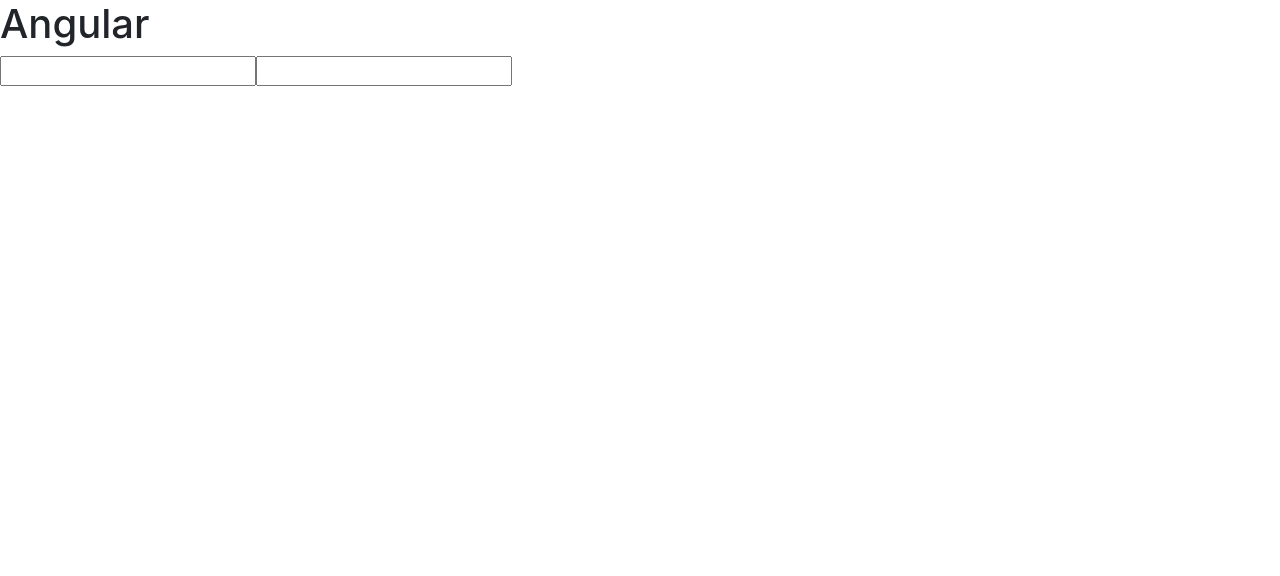
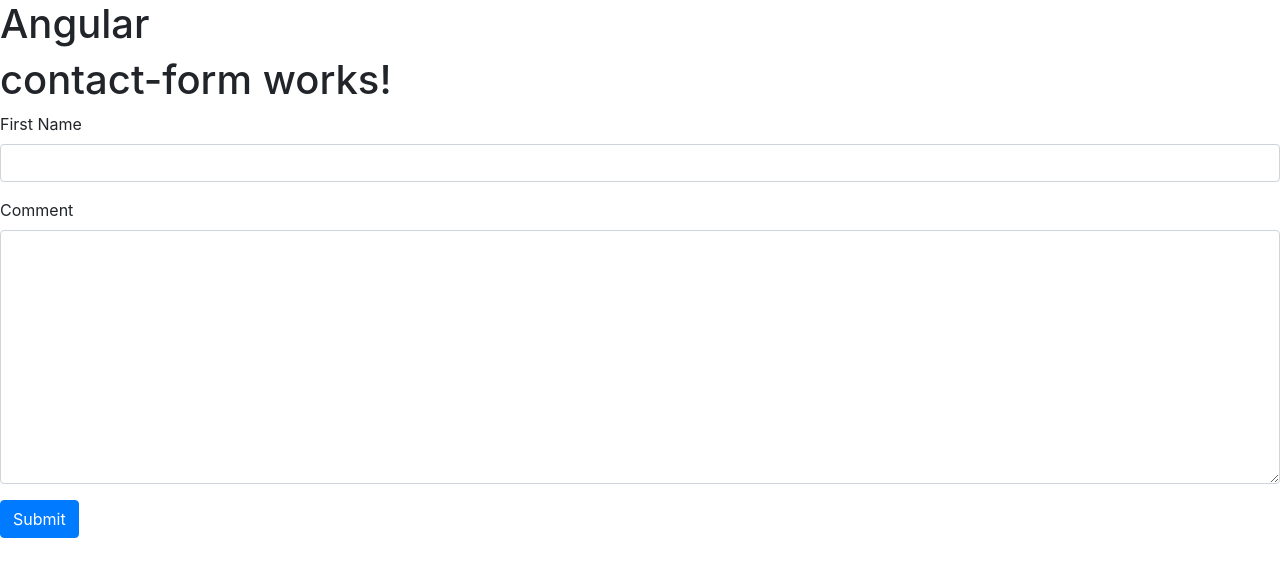
Before and after one commit to AdarshPawar29/Angular-App, an Angular app: page / in a window 1280 px wide. Shown: the top 576 px of the page. Built offline with nearby package versions, Linux system fonts and the light colour scheme.

Commit message:
contact-form

```diff
--- a/src/app/app.component.html
+++ b/src/app/app.component.html
@@ -54,6 +54,8 @@
 
 
 <!-- Directives & HostListner -->
-<input type="text" appInputFormat>
-<input type="text" appInputFormat [format] = "'lowercase'">
+<!-- <input type="text" appInputFormat> -->
+<!-- <input type="text" appInputFormat [format] = "'lowercase'"> -->
 <!-- <input type="text" [appInputFormat] = "'lowercase'"> -->
+
+<contact-form></contact-form>
--- a/src/app/app.component.ts
+++ b/src/app/app.component.ts
@@ -44,6 +44,7 @@
   // ngStyle
   canSave = true;
 
+  //trackBy
   task = {
     title: 'Review Application',
     // assignee: {
--- a/src/app/app.module.ts
+++ b/src/app/app.module.ts
@@ -10,6 +10,7 @@
 import { FavoriteComponent } from './favorite/favorite.component';
 import { PanelComponent } from './panel/panel.component';
 import { InputFormatDirective } from './input-format.directive';
+import { ContactFormComponent } from './contact-form/contact-form.component';
 
 @NgModule({
   declarations: [
@@ -17,7 +18,8 @@
     CoursesComponent,
     FavoriteComponent,
     PanelComponent,
-    InputFormatDirective
+    InputFormatDirective,
+    ContactFormComponent
   ],
   imports: [
     BrowserModule,
--- /dev/null
+++ b/src/app/contact-form/contact-form.component.html
@@ -0,0 +1,15 @@
+<h1>contact-form works!</h1>
+
+<form>
+    <div class="form-group">
+        <label for="firstname">First Name</label>
+        <input id="firstname" type="text" class="form-control">
+    </div>
+    <div class="form-group">
+        <label for="comment">
+            Comment
+        </label>
+        <textarea id="comment" cols="30" rows="10" class="form-control"></textarea>
+    </div>
+    <button class="btn btn-primary">Submit</button>
+</form>
--- /dev/null
+++ b/src/app/contact-form/contact-form.component.ts
@@ -0,0 +1,15 @@
+import { Component, OnInit } from '@angular/core';
+
+@Component({
+  selector: 'contact-form',
+  templateUrl: './contact-form.component.html',
+  styleUrls: ['./contact-form.component.scss']
+})
+export class ContactFormComponent implements OnInit {
+
+  constructor() { }
+
+  ngOnInit(): void {
+  }
+
+}
```
Also changed, not shown: src/app/contact-form/contact-form.component.scss (added), 1 other file (tests, documents, lock files or other folders).
